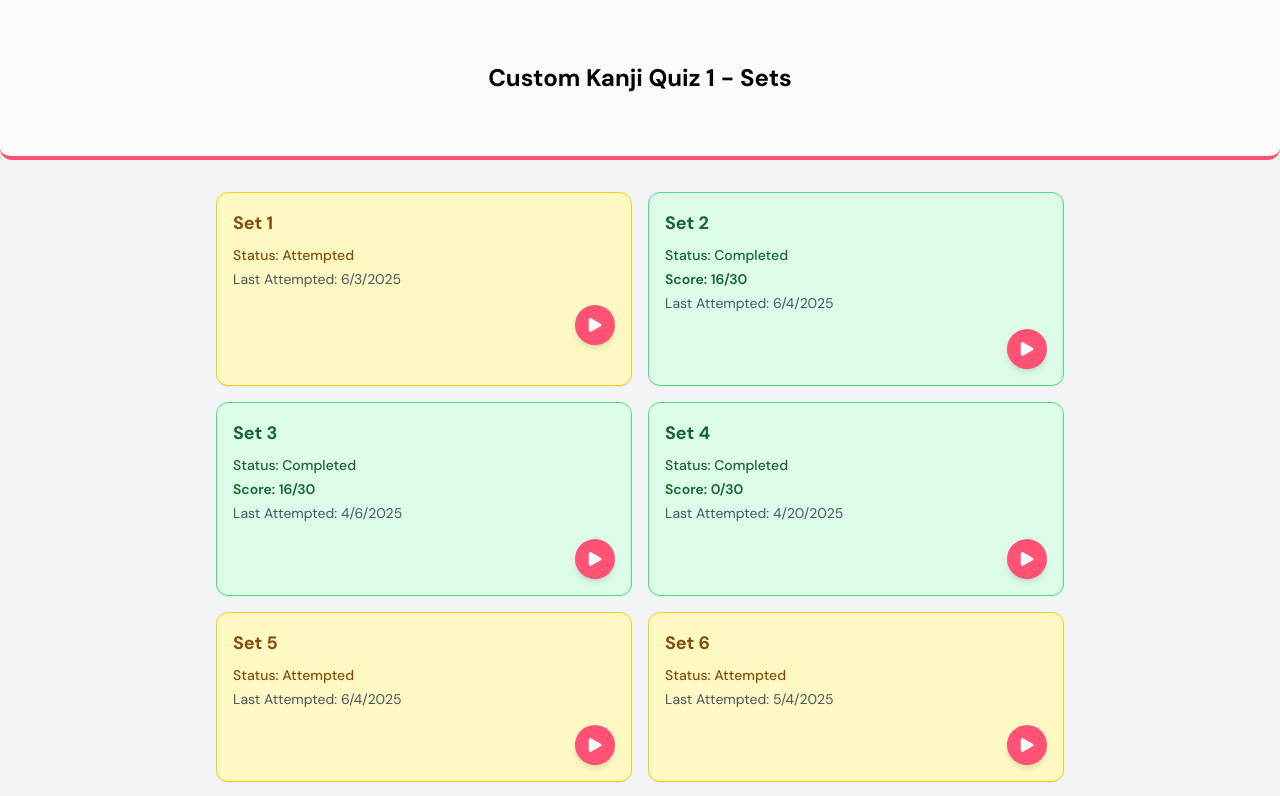
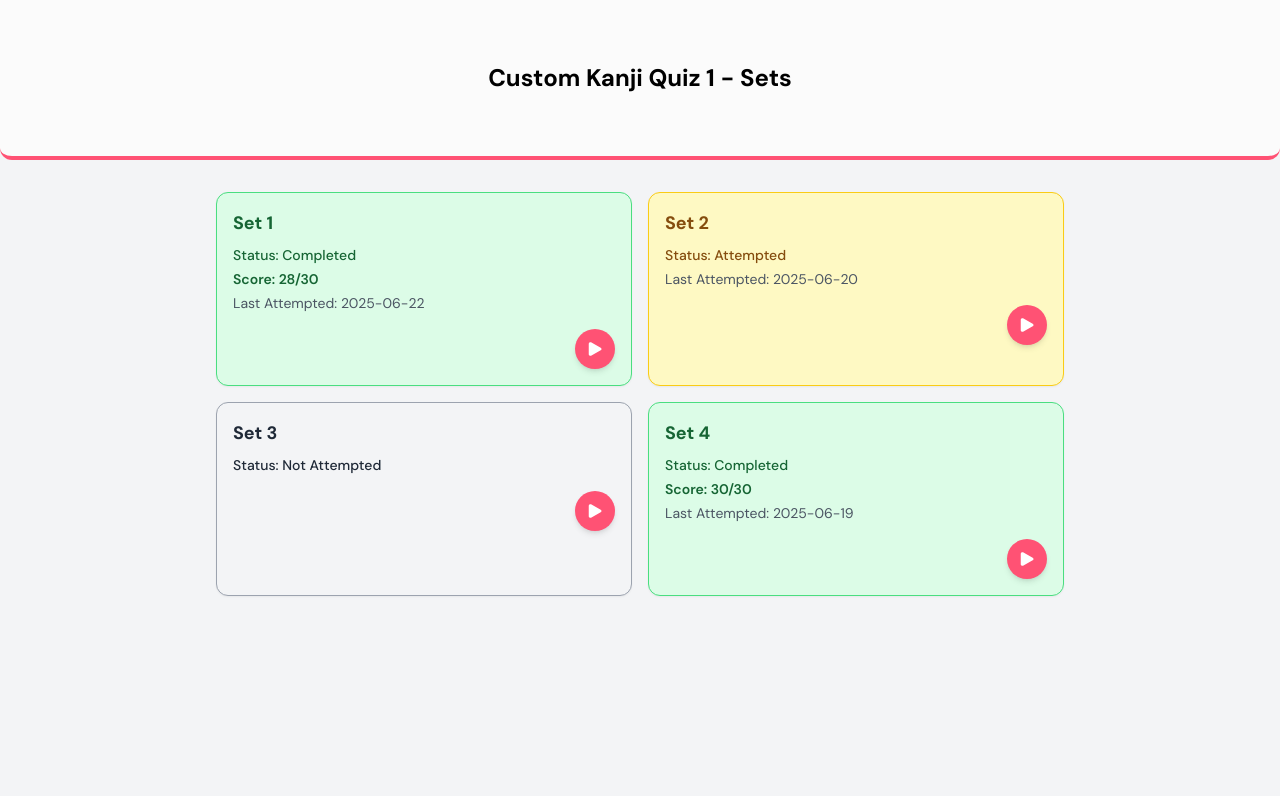
Before and after one commit to kahitoz-infra/kahitoz-japanese-app, a Next.js app: page /Sets in a window 1280 px wide. Shown: the top 796 px of the page. Built offline with nearby package versions, Linux system fonts and the light colour scheme.

Commit message:
Added the Blanks and Match Section, routed them from Sets Page

```diff
--- /dev/null
+++ b/app/Quiz/Blanks/page.js
@@ -0,0 +1,44 @@
+'use client';
+
+import ProgressBar from '@/app/common_components/ProgressBar';
+import CustomButton from '@/app/common_components/CustomButton';
+import Blank from '@/app/Quiz/components/Blank';
+import Navbar from '@/app/common_components/Navbar';
+
+export default function BlanksQuizPage() {
+  return (
+    <div className="flex flex-col text-black dark:text-white">
+
+      {/* Top Rectangle */}
+      <div className="w-full h-[20vh] bg-gray-[#fbfbfb] dark:bg-[#2F2F2F] border-b-4 border-[#FF5274] dark:border-[#F66538] rounded-b-xl px-4 py-2 flex flex-col justify-center">
+        {/* Progress Bar */}
+        <ProgressBar
+          label="Progress"
+          start={0}
+          end={10}
+          current={3}
+        />
+        {/* Quiz Title */}
+        <h1 className="text-2xl font-bold text-black dark:text-white text-center justify-center mt-4">
+          Basic Kanji Fill-in-the-Blanks
+        </h1>
+      </div>
+
+      {/* Quiz Question Section */}
+      <div className="flex-1 px-6">
+        <Blank
+          question="Translate this Kanji: 山 means ______"
+          name="kanji-fill-q3"
+        />
+      </div>
+
+      {/* Next Button Section */}
+      <div className="px-4 mt-8 flex justify-end">
+        <CustomButton text="Next" link="/quiz/blanks/next" />
+      </div>
+
+      {/* Bottom Navbar */}
+      <Navbar />
+    </div>
+  );
+}
--- /dev/null
+++ b/app/Quiz/Match/page.js
@@ -0,0 +1,36 @@
+'use client';
+
+import ProgressBar from '@/app/common_components/ProgressBar';
+import CustomButton from '@/app/common_components/CustomButton';
+import MatchColumn from '@/app/Quiz/components/MatchColumn';
+import Navbar from '@/app/common_components/Navbar';
+
+export default function MatchPage() {
+  return (
+    <div className="flex flex-col text-black dark:text-white">
+
+      {/* Top Rectangle */}
+      <div className="w-full h-[20vh] bg-gray-[#fbfbfb] dark:bg-[#2F2F2F] border-b-4 border-[#FF5274] dark:border-[#F66538] rounded-b-xl px-4 py-2 flex flex-col justify-center">
+        <ProgressBar label="Progress" start={0} end={10} current={4} />
+        <h1 className="text-2xl font-bold text-black dark:text-white text-center mt-4">Match the Kanji</h1>
+      </div>
+
+      {/* Match Question Section */}
+      <div className="flex-1 px-6">
+        <MatchColumn
+          question="Match the Kanji with its meaning"
+          leftItems={['山', '川', '木', '火']}
+          rightItems={['Tree', 'Fire', 'River', 'Mountain']}
+          name="match-q4"
+        />
+      </div>
+
+      {/* Next Button Section */}
+      <div className="px-4 mt-8 flex justify-end">
+        <CustomButton text="Next" link="/quiz/next" />
+      </div>
+
+      <Navbar />
+    </div>
+  );
+}
--- /dev/null
+++ b/app/Quiz/components/Blank.js
@@ -0,0 +1,32 @@
+'use client';
+
+import { useState } from 'react';
+
+export default function Blank({ question = "", name = "fill-blank", onAnswer = () => {} }) {
+  const [answer, setAnswer] = useState("");
+
+  const handleChange = (e) => {
+    const input = e.target.value;
+    setAnswer(input);
+    onAnswer(input);
+  };
+
+  return (
+    <div className="mt-8 flex flex-col items-center px-4">
+      {/* Question */}
+      <h2 className="text-xl md:text-2xl font-bold text-center mb-6 text-black dark:text-white">
+        {question}
+      </h2>
+
+      {/* Input */}
+      <input
+        type="text"
+        name={name}
+        value={answer}
+        onChange={handleChange}
+        placeholder="Type your answer here"
+        className="w-full max-w-xl px-4 py-3 rounded-xl border border-gray-300 dark:border-gray-600 bg-[#faf9f6] dark:bg-[#2F2F2F] text-black dark:text-white shadow-[0px_-2px_8.3px_rgba(0,0,0,0.04)] dark:shadow-none focus:outline-none focus:ring-2 focus:ring-[#FF5274] dark:focus:ring-[#F66538] transition"
+      />
+    </div>
+  );
+}
--- /dev/null
+++ b/app/Quiz/components/MatchColumn.js
@@ -0,0 +1,47 @@
+'use client';
+
+import { useState } from 'react';
+
+export default function MatchColumn({ question = "", leftItems = [], rightItems = [], name = "match" }) {
+  const [matches, setMatches] = useState({});
+
+  const handleChange = (leftItem, rightItem) => {
+    setMatches((prev) => ({
+      ...prev,
+      [leftItem]: rightItem,
+    }));
+  };
+
+  return (
+    <div className="mt-8 flex flex-col items-center px-4">
+      {/* Question */}
+      <h2 className="text-xl md:text-2xl font-bold text-center mb-6 text-black dark:text-white">
+        {question}
+      </h2>
+
+      {/* Matching Columns */}
+      <div className="grid grid-cols-2 gap-4 w-full max-w-2xl">
+        <div className="text-center font-semibold text-black dark:text-white">Column A</div>
+        <div className="text-center font-semibold text-black dark:text-white">Column B</div>
+
+        {leftItems.map((leftItem, index) => (
+          <div key={index} className="flex items-center justify-between col-span-2 bg-[#faf9f6] dark:bg-[#2F2F2F] p-3 rounded-xl shadow-sm">
+            <div className="text-black dark:text-white font-medium">{leftItem}</div>
+            <select
+              className="ml-4 p-2 rounded-md bg-white dark:bg-[#2F2F2F] text-black dark:text-white border"
+              value={matches[leftItem] || ''}
+              onChange={(e) => handleChange(leftItem, e.target.value)}
+            >
+              <option value="">Select</option>
+              {rightItems.map((right, idx) => (
+                <option key={idx} value={right}>
+                  {right}
+                </option>
+              ))}
+            </select>
+          </div>
+        ))}
+      </div>
+    </div>
+  );
+}
--- a/app/Sets/components/SetBlock.js
+++ b/app/Sets/components/SetBlock.js
@@ -7,7 +7,7 @@ export default function SetBlock({
   status = "not attempted",
   score = null,
   onClick = () => {},
-  lastAttempted = null, // new prop
+  lastAttempted = null,
 }) {
   const statusColors = {
     completed: "bg-green-100 text-green-800 border-green-400",
@@ -23,21 +23,19 @@ export default function SetBlock({
       className={`p-4 border rounded-xl shadow-sm ${colorClass} transition-transform duration-200 w-full relative`}
     >
       <h3 className="text-lg font-bold mb-2">Set {setNo}</h3>
-      <p className="text-sm font-medium capitalize">Status: {status || "Not Attempted"}</p>
+      <p className="text-sm font-medium capitalize">Status: {status}</p>
 
-      {/* Show Score if completed */}
       {safeStatus === 'completed' && (
         <p className="text-sm mt-1 font-semibold">Score: {score}</p>
       )}
 
-      {/* Show Attempt Date if attempted or completed */}
       {["attempted", "completed"].includes(safeStatus) && lastAttempted && (
-        <p className="text-sm mt-1 text-gray-600 dark:text-gray-400">
-          Last Attempted: {new Date(lastAttempted).toLocaleDateString()}
-        </p>
-      )}
+  <p className="text-sm mt-1 text-gray-600 dark:text-gray-400">
+    Last Attempted: {new Date(lastAttempted).toISOString().split('T')[0]}
+  </p>
+)}
 
-      {/* Start Button */}
+
       <div className="mt-4 flex justify-end">
         <button
           onClick={onClick}
--- a/app/Sets/page.js
+++ b/app/Sets/page.js
@@ -1,35 +1,15 @@
 'use client';
 
-import { useEffect, useState } from 'react';
 import { useRouter } from 'next/navigation';
 import SetBlock from './components/SetBlock';
 
 export default function SetsPage() {
   const router = useRouter();
-  const [sets, setSets] = useState([]);
-
-  useEffect(() => {
-    const statusOptions = ["not attempted", "attempted", "completed"];
-    const generatedSets = Array.from({ length: 12 }, (_, i) => {
-      const setNo = i + 1;
-      const status = statusOptions[Math.floor(Math.random() * statusOptions.length)];
-      const score = status === "completed" ? `${Math.floor(Math.random() * 31)}/30` : null;
-      const lastAttempted =
-        status !== "not attempted"
-          ? new Date(Date.now() - Math.floor(Math.random() * 10000000000)).toISOString()
-          : null;
-
-      return { setNo, status, score, lastAttempted };
-    });
-
-    setSets(generatedSets);
-  }, []);
 
   return (
     <div className="min-h-screen bg-gray-100 dark:bg-black text-black dark:text-white relative">
       {/* Top Rectangle */}
       <div className="w-full h-[20vh] bg-[#fbfbfb] dark:bg-[#2F2F2F] border-b-4 border-[#FF5274] dark:border-[#F66538] rounded-b-xl flex items-center justify-center relative z-0">
-        {/* Centered Heading */}
         <h1 className="text-2xl font-bold text-center z-10">
           Custom Kanji Quiz 1 - Sets
         </h1>
@@ -37,16 +17,33 @@ export default function SetsPage() {
 
       {/* Sets Grid */}
       <div className="grid grid-cols-1 sm:grid-cols-2 xl:grid-cols-2 gap-4 max-w-4xl mx-auto px-6 py-8">
-        {sets.map((set) => (
-          <SetBlock
-            key={set.setNo}
-            setNo={set.setNo}
-            status={set.status}
-            score={set.score}
-            lastAttempted={set.lastAttempted} // ✅ Pass here
-            onClick={() => router.push(`/Quiz`)}
-          />
-        ))}
+        {/* Example SetBlocks with manual routing */}
+        <SetBlock
+          setNo={1}
+          status="completed"
+          score="28/30"
+          lastAttempted="2025-06-22"
+          onClick={() => router.push('/Quiz/MCQ')}
+        />
+        <SetBlock
+          setNo={2}
+          status="attempted"
+          lastAttempted="2025-06-20"
+          onClick={() => router.push('/Quiz/Blanks')}
+        />
+        <SetBlock
+          setNo={3}
+          status="not attempted"
+          onClick={() => router.push('/Quiz/Match')}
+        />
+        <SetBlock
+          setNo={4}
+          status="completed"
+          score="30/30"
+          lastAttempted="2025-06-19"
+          onClick={() => router.push('/Quiz/Blanks')}
+        />
+        {/* Repeat up to 12 */}
       </div>
     </div>
   );
```
Also changed, not shown: app/Quiz/MCQ/page.js (renamed from app/Quiz/page.js).
